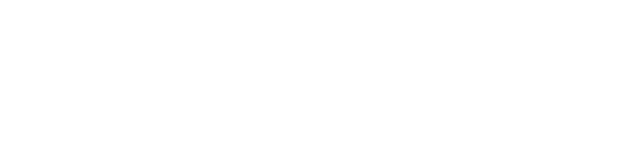
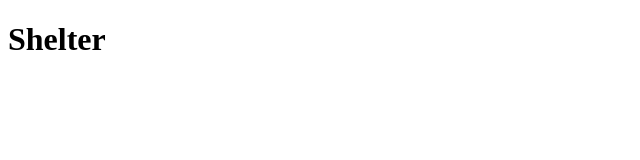
Before and after one commit to nadilova/1, a plain HTML site: page shelter/index.html in a window 1280 px wide. Shown: the whole page, without its empty margins (0-640 px from the left). Drawn offline with Linux system fonts and the light colour scheme.

Commit message:
feat: add header

```diff
--- a/shelter/index.html
+++ b/shelter/index.html
@@ -7,6 +7,7 @@
     <title>Shelter</title>
 </head>
 <body>
+    <h1>Shelter</h1>
 
 </body>
 </html>
```
